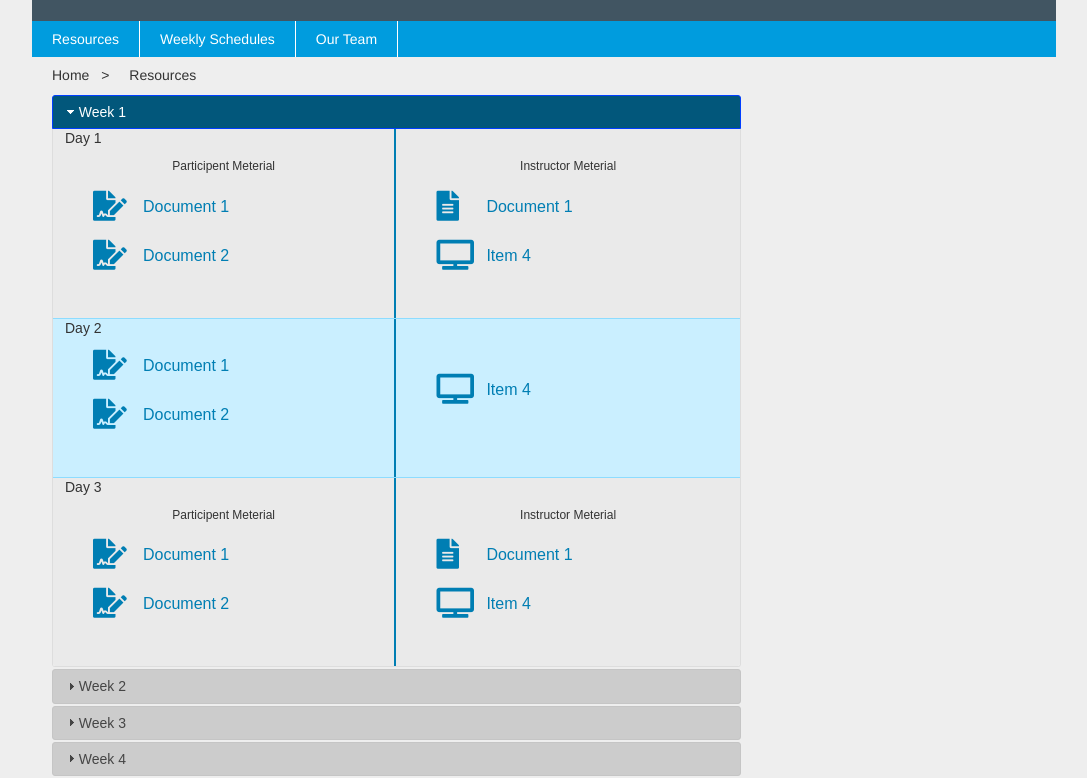
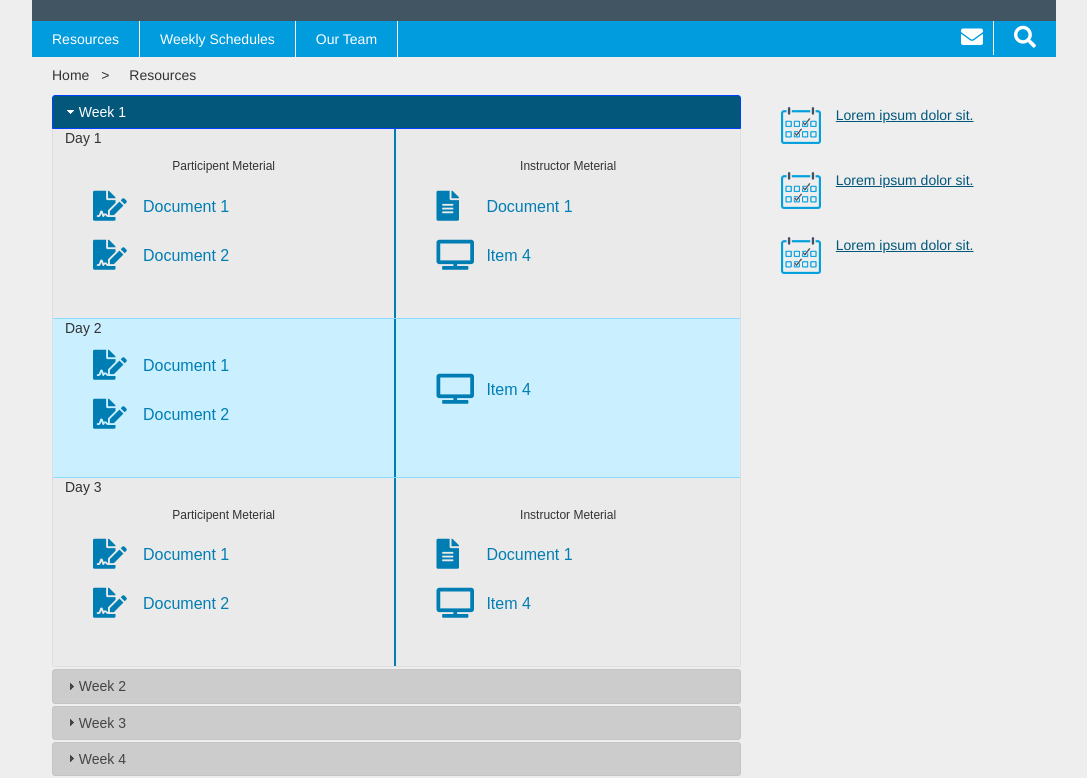
Before and after one commit to alokvermaei2007/html, a website: page public/resourses.html in a window 1280 px wide. Shown: the part 29-807 px from the top of the page, without its empty margins (96-1183 px from the left). Drawn offline with Linux system fonts and the light colour scheme.

Commit message:
added right card

```diff
--- a/public/css/partials/fc-university.css
+++ b/public/css/partials/fc-university.css
@@ -27,7 +27,14 @@ body {
     color: #FFF;
 }
 
+.nav-menu:after {
+    content: '';
+    display: block;
+    clear: both;
+}
+
 .menu {
+    float: left;
     overflow: hidden;
     padding: 0;
     margin: 0;
@@ -44,6 +51,28 @@ body {
     text-decoration: none;
     color: #fff;
     border-right: 1px solid #fff;
+}
+
+.user-option {
+    float: right;
+
+}
+
+.user-option__email {
+    float: left;
+    border-right: 1px solid #fff;
+    margin-right: 10px;
+    padding: 4px 10px 4px 10px;
+    font-size: 22px;
+    color: #FFF;
+}
+
+.user-option__search {
+    float: left;
+    margin-right: 10px;
+    padding: 4px 10px 4px 10px;
+    font-size: 22px;
+    color: #FFF;
 }
 
 .hero-carousel {
@@ -432,3 +461,33 @@ body {
 .resource-accordion.ui-accordion .ui-accordion-header {
     background: #ccc;
 }
+
+.important-links {
+    list-style: none;
+}
+
+.important-links__list {
+    display: block;
+    position: relative;
+    padding-left: 55px;
+    margin-bottom: 25px;
+    min-height: 40px;
+    color: #fff;
+}
+
+.important-link__image {
+    position: absolute;
+    left: 0;
+    font-size: 30px;
+    height: 40px;
+    width: 40px;
+}
+
+.important-link__img {
+    max-width: 100%;
+    display: block;
+}
+
+.important-links__link {
+    color: #02577b;
+}
--- a/public/resourses.html
+++ b/public/resourses.html
@@ -29,7 +29,7 @@
 
         </header>
         <section class="wrapper wrapper--bg-blue">
-            <nav class="">
+            <nav class="nav-menu">
                 <ul class="menu">
                     <li class="menu__item">
                         <a class="menu__link" href=" #">Resources</a>
@@ -41,6 +41,14 @@
                         <a class="menu__link" href="#">Our Team</a>
                     </li>
                 </ul>
+                <div class="user-option">
+                    <a class="user-option__email" href="mailto:abcd@gmail.com">
+                        <i class="fas fa-envelope"></i>
+                    </a>
+                    <a class="user-option__search" href="#">
+                        <i class="fas fa-search"></i>
+                    </a>
+                </div>
             </nav>
         </section>
         <section class=" wrapper breadcrumb">
@@ -230,7 +238,36 @@
                 </div>
 
             </div>
-            <div class="resources-page__right-card"></div>
+            <div class="resources-page__right-card">
+
+                <ul class="important-links">
+                    <li class="important-links__list">
+                        <a href="" class="important-links__link">
+                            <span class="important-link__image">
+                                <img class="important-link__img" src="./images/image3.png" alt="#" />
+                            </span>
+                            Lorem ipsum dolor sit.
+                        </a>
+                    </li>
+                    <li class="important-links__list">
+                        <a href="" class="important-links__link">
+                            <span class="important-link__image">
+                                <img class="important-link__img" src="./images/image3.png" alt="#" />
+                            </span>
+                            Lorem ipsum dolor sit.
+                        </a>
+                    </li>
+                    <li class="important-links__list">
+                        <a href="" class="important-links__link">
+                            <span class="important-link__image">
+                                <img class="important-link__img" src="./images/image3.png" alt="#" />
+                            </span>
+                            Lorem ipsum dolor sit.
+                        </a>
+                    </li>
+                </ul>
+
+            </div>
 
 
 
```
Also changed, not shown: public/images/image3.png (added).
